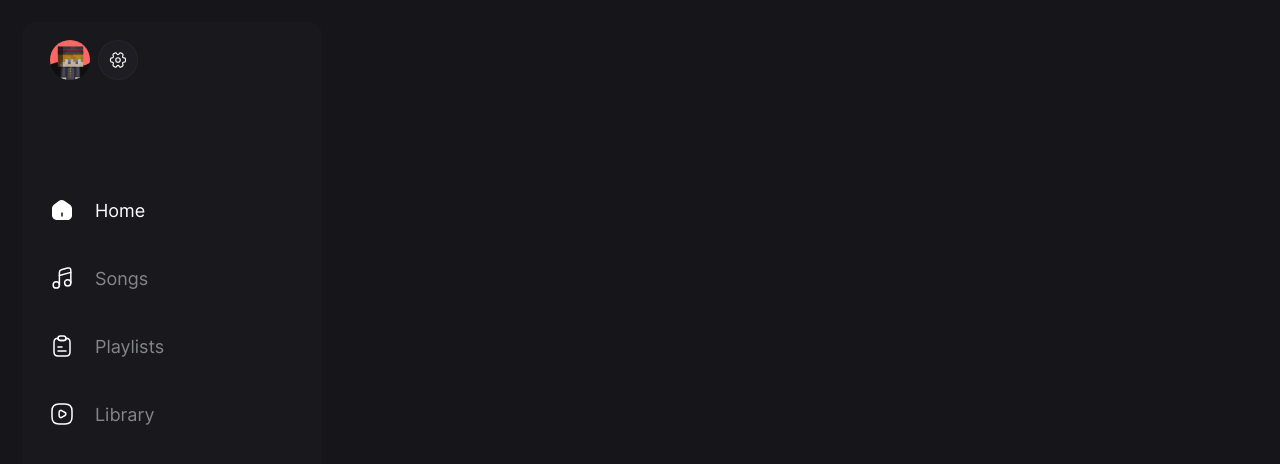
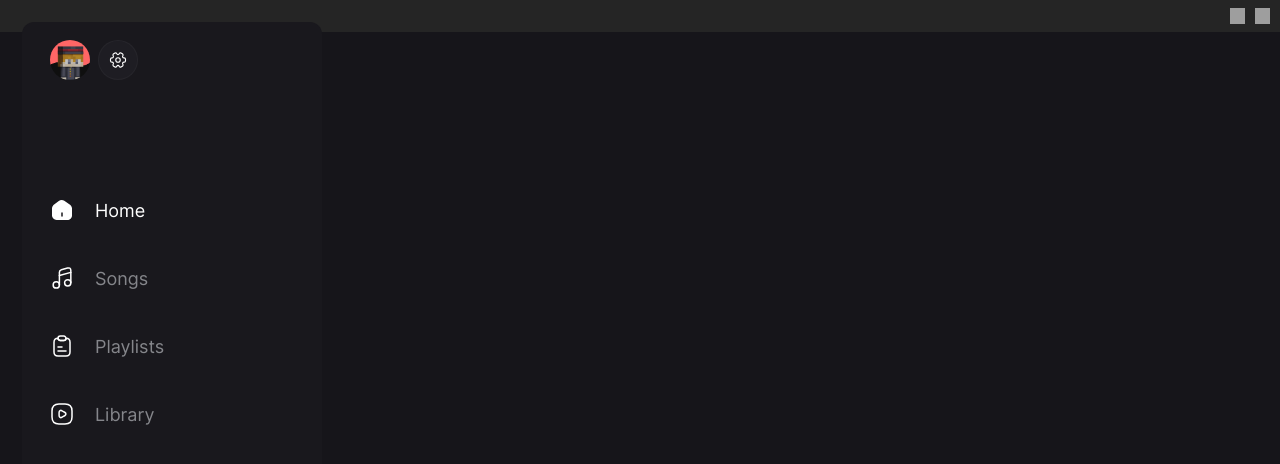
Before and after one commit to vleerapp/Vleer, a Nuxt app: page / in a window 1280 px wide. Shown: the top 464 px of the page. Built offline with nearby package versions, Linux system fonts and the light colour scheme; grey boxes are pictures that could not be loaded.

Commit message:
added app.vue back for better overview

```diff
--- /dev/null
+++ b/app.vue
@@ -0,0 +1,8 @@
+<template>
+  <div>
+    <NuxtLayout>
+      <titlebar />
+      <NuxtPage />
+    </NuxtLayout>
+  </div>
+</template>
```
